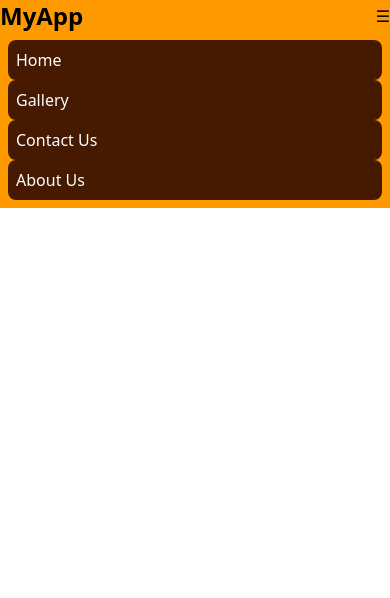
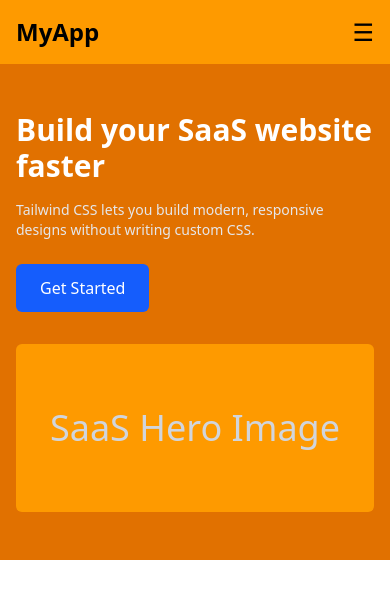
Before and after one commit to malikahsan13/tailwind_projects, a website: page Project6_myapp.html in a window 390 px wide. Drawn offline with Linux system fonts and the light colour scheme.

Commit message:
added hero section

```diff
--- a/Project6_myapp.html
+++ b/Project6_myapp.html
@@ -1,44 +1,108 @@
-<!DOCTYPE html>
+<!doctype html>
 <html lang="en">
   <head>
-    <meta charset="UTF-8">
-    <meta name="viewport" content="width=device-width, initial-scale=1.0">
+    <meta charset="UTF-8" />
+    <meta name="viewport" content="width=device-width, initial-scale=1.0" />
     <link rel="stylesheet" href="./src/output.css" />
     <title>Document</title>
   </head>
   <body>
-    <div class="container shadow-md px-4"></div>
-        <nav class="bg-amber-500">
-            <div class="max-w-7xl mx-auto flex justify-between items-center">
-                <div class="">
+    <!-- NAVBAR -->
+    <nav class="bg-amber-500 shadow-md">
+      <div
+        class="container mx-auto px-4 flex justify-between items-center py-4"
+      >
         <h2 class="font-bold text-2xl">MyApp</h2>
-                </div>
-                <ul class="hidden md:flex flex gap-4 p-2">
-                    <li class="bg-amber-950 text-white p-2 rounded-lg hover:bg-amber-800"><a href="#">Home</a></li>
-                    <li class="bg-amber-950 text-white p-2 rounded-lg hover:bg-amber-800"><a href="#">Gallery</a></li>
-                    <li class="bg-amber-950 text-white p-2 rounded-lg hover:bg-amber-800"><a href="#">Contact Us</a></li>
-                    <li class="bg-amber-950 text-white p-2 rounded-lg hover:bg-amber-800"><a href="#">About Us</a></li>
+
+        <ul class="hidden md:flex gap-4">
+          <li
+            class="bg-amber-950 text-white px-3 py-2 rounded-lg hover:bg-amber-800"
+          >
+            <a href="#">Home</a>
+          </li>
+          <li
+            class="bg-amber-950 text-white px-3 py-2 rounded-lg hover:bg-amber-800"
+          >
+            <a href="#">Gallery</a>
+          </li>
+          <li
+            class="bg-amber-950 text-white px-3 py-2 rounded-lg hover:bg-amber-800"
+          >
+            <a href="#">Contact Us</a>
+          </li>
+          <li
+            class="bg-amber-950 text-white px-3 py-2 rounded-lg hover:bg-amber-800"
+          >
+            <a href="#">About Us</a>
+          </li>
         </ul>
-                <button id="menu-btn" class="md:hidden">&#9776;</button>
+
+        <button id="menu-btn" class="md:hidden text-2xl">&#9776;</button>
       </div>
 
-            <div id="mobile-menu" class="sm:block md:hidden">
-                <ul class="md:flex flex-col gap-4 p-2">
-                    <li class="bg-amber-950 text-white p-2 rounded-lg hover:bg-amber-800"><a href="#">Home</a></li>
-                    <li class="bg-amber-950 text-white p-2 rounded-lg hover:bg-amber-800"><a href="#">Gallery</a></li>
-                    <li class="bg-amber-950 text-white p-2 rounded-lg hover:bg-amber-800"><a href="#">Contact Us</a></li>
-                    <li class="bg-amber-950 text-white p-2 rounded-lg hover:bg-amber-800"><a href="#">About Us</a></li>
+      <div
+        id="mobile-menu"
+        class="hidden md:hidden container mx-auto px-4 pb-4"
+      >
+        <ul class="flex flex-col gap-4">
+          <li
+            class="bg-amber-950 text-white px-3 py-2 rounded-lg hover:bg-amber-800"
+          >
+            <a href="#">Home</a>
+          </li>
+          <li
+            class="bg-amber-950 text-white px-3 py-2 rounded-lg hover:bg-amber-800"
+          >
+            <a href="#">Gallery</a>
+          </li>
+          <li
+            class="bg-amber-950 text-white px-3 py-2 rounded-lg hover:bg-amber-800"
+          >
+            <a href="#">Contact Us</a>
+          </li>
+          <li
+            class="bg-amber-950 text-white px-3 py-2 rounded-lg hover:bg-amber-800"
+          >
+            <a href="#">About Us</a>
+          </li>
         </ul>
       </div>
+    </nav>
 
-        </nav>
+    <!-- HERO SECTION -->
+    <section class="bg-amber-600 text-white">
+      <div
+        class="container mx-auto px-4 grid grid-cols-1 md:grid-cols-2 gap-8 py-12"
+      >
+        <div>
+          <h2 class="text-3xl font-bold mb-4">
+            Build your SaaS website faster
+          </h2>
+          <p class="text-gray-200 text-sm mb-6">
+            Tailwind CSS lets you build modern, responsive designs without
+            writing custom CSS.
+          </p>
+          <button class="bg-blue-600 text-white px-6 py-3 rounded-md">
+            Get Started
+          </button>
         </div>
+
+        <div>
+          <div
+            class="bg-amber-500 text-gray-300 rounded-md text-center px-4 py-16"
+          >
+            <h3 class="text-4xl">SaaS Hero Image</h3>
+          </div>
+        </div>
+      </div>
+    </section>
+
     <script>
       const menuBtn = document.getElementById("menu-btn");
       const mobileNew = document.getElementById("mobile-menu");
-        menuBtn.addEventListener('click',() => {
-            mobileNew.classList.toggle('hidden');
-        })
+      menuBtn.addEventListener("click", () => {
+        mobileNew.classList.toggle("hidden");
+      });
     </script>
   </body>
 </html>
```
Also changed, not shown: src/output.css. Lines whose indentation alone changed are shown as unchanged.
